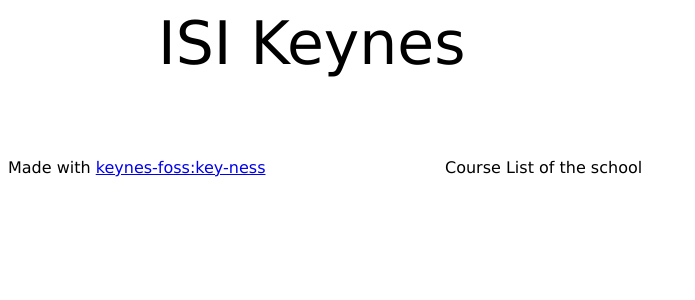
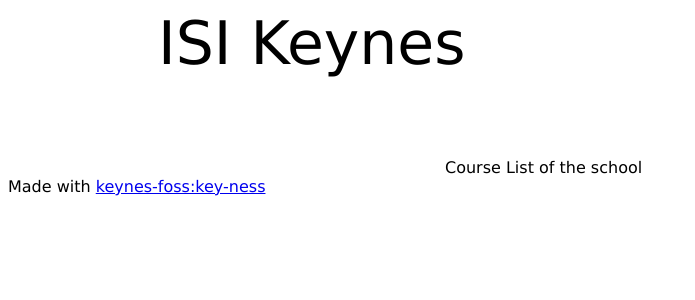
Before and after one commit to keynes-foss/key-ness, a Django app: template templates/course.html in a window 1280 px wide. Shown: the top 300 px of the page, without its empty margins (0-695 px from the left). Run offline with Django 3.2, Linux system fonts and the light colour scheme; the template is opened without the code that fills it, so the values that code supplies are empty.

Commit message:
adsfadsfadsfasdf

```diff
--- a/templates/index.html
+++ b/templates/index.html
@@ -36,6 +36,9 @@
                                 display:block;
                                 float:right;
                         }
+                        #closer {
+                                clear: both;
+}
 
 
                         {% block style %}{% endblock %}
@@ -55,6 +58,7 @@
                                 {% block content %}{% endblock %}
                         </div>
                 </div>
+                <div id="closer"></div>
                 <div id="footer">Made with <a href="https://github.com/keynes-foss/key-ness">keynes-foss:key-ness</a></div>
         </body>
 </html>
```
